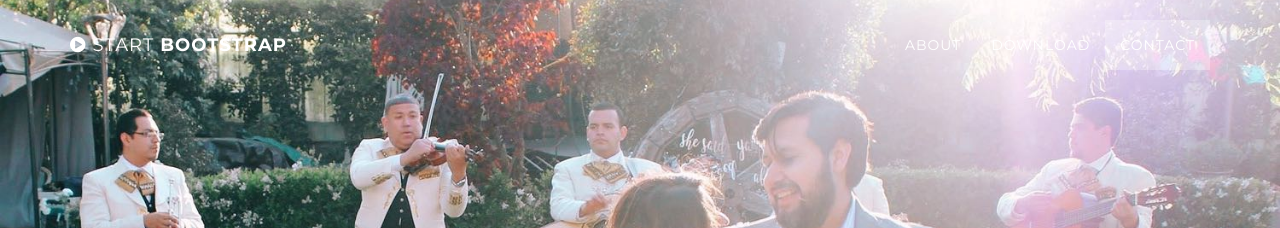
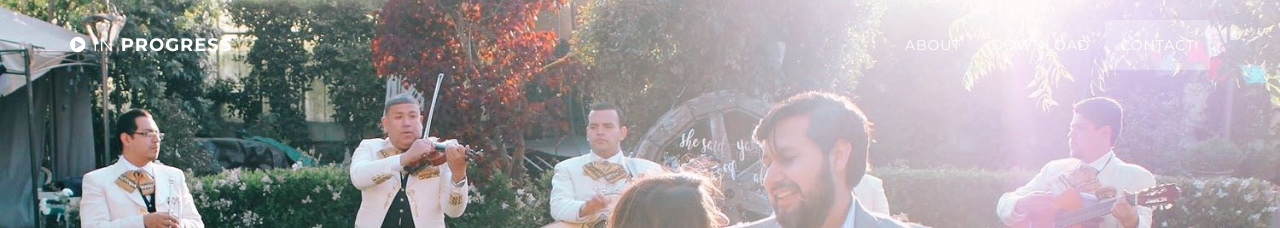
Before and after one commit to gutzrodolfo/arwedding.love, a Jekyll site: the page built from index.html, in a window 1280 px wide. Shown: the top 228 px of the page. Built offline with Jekyll 4.4.1, drawn with Linux system fonts in a browser that asks for light colours.

```diff
--- a/_includes/nav.html
+++ b/_includes/nav.html
@@ -6,7 +6,7 @@
                     <i class="fa fa-bars"></i>
                 </button>
                 <a class="navbar-brand page-scroll" href="#page-top">
-                    <i class="fa fa-play-circle"></i>  <span class="light">Start</span> Bootstrap
+                    <i class="fa fa-play-circle"></i>  <span class="light">In</span> Progress
                 </a>
             </div>
 
```
